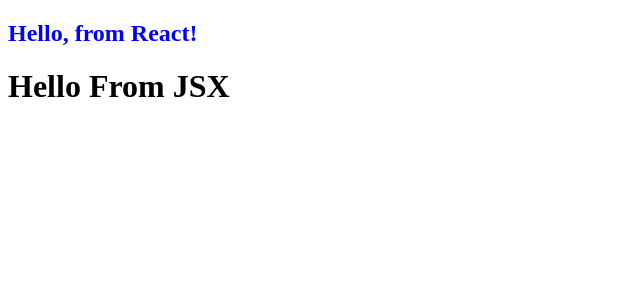
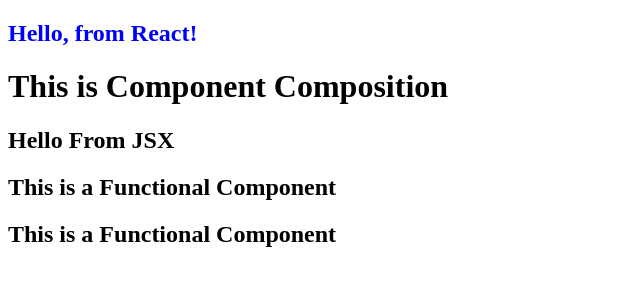
Before and after one commit to snehaadak/Food-Ordering-App, a React (Vite) app: page / in a window 1280 px wide. Shown: the top 300 px of the page, without its empty margins (0-640 px from the left). Built offline with nearby package versions, Linux system fonts and the light colour scheme.

Commit message:
Basics of Functional Components

```diff
--- a/App.js
+++ b/App.js
@@ -11,18 +11,32 @@ const root2 = ReactDOM.createRoot(document.getElementById("root2"))
 root2.render(heading2)
 
 //Simple React code without JSX
-const parent = React.createElement("div", {id: "parent" },
-    React.createElement("div", {id:"child"} ,
-        [React.createElement("h1",{},"I'm an h1 Tag"),
-         React.createElement("h2",{},"I'm an h2 Tag")
-        ]
-    )
-);
+// const parent = React.createElement("div", {id: "parent" },
+//     React.createElement("div", {id:"child"} ,
+//         [React.createElement("h1",{},"I'm an h1 Tag"),
+//          React.createElement("h2",{},"I'm an h2 Tag")
+//         ]
+//     )
+// );
 
 //Basic JSX code
-const jsxHeading = <h1>Hello From JSX</h1>
+const jsxHeading = <h2>Hello From JSX</h2>
+
+const FunctionalComponentHeading = () => {
+    return <h2>This is a Functional Component</h2>
+}
+
+const ComponentComposition = () => {
+    return (
+        <div>
+            <h1>This is Component Composition</h1>
+            {jsxHeading}
+            {FunctionalComponentHeading()}
+            <FunctionalComponentHeading/>
+        </div> )
+}
 
 
 //IMP part for rendering our whole piece of code
 const root3 = ReactDOM.createRoot(document.getElementById("root"))
-root3.render(jsxHeading);
+root3.render(<ComponentComposition/>);
```
